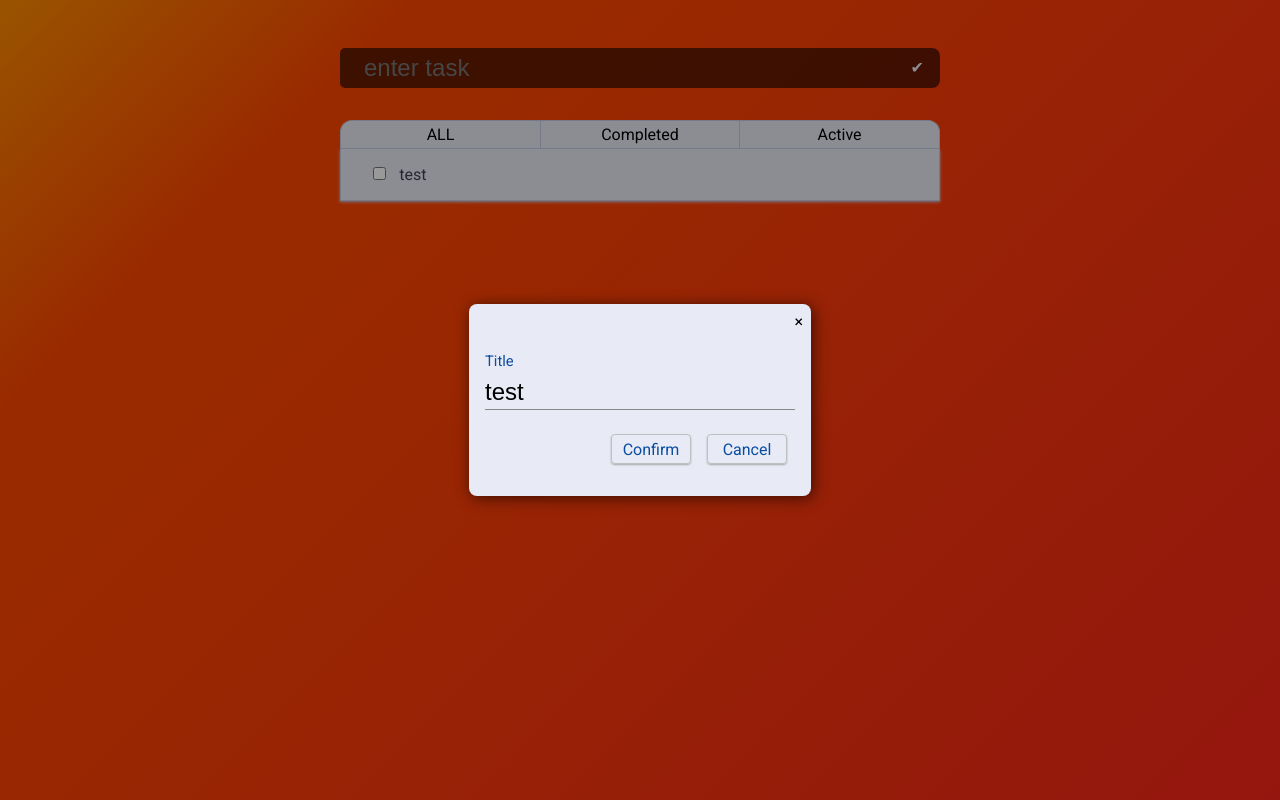
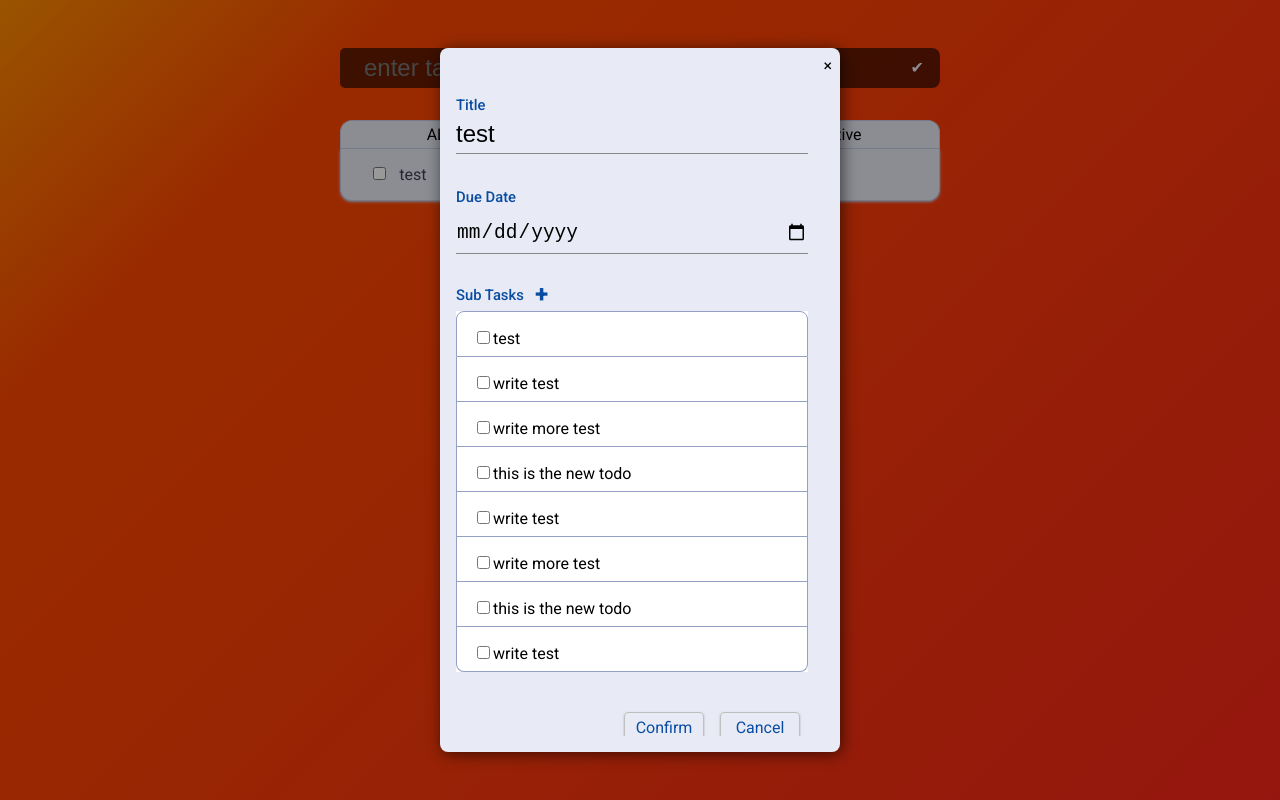
Before and after one commit to akheelsally/React-Apps, a React (Create React App) app: page /123/edit in a window 1280 px wide. Built offline with nearby package versions, Linux system fonts and the light colour scheme.

Commit message:
implemented style for sub tasks

```diff
--- a/src/App.css
+++ b/src/App.css
@@ -10,7 +10,11 @@ body {
   margin: 0; }
 
 body {
+  font-size: 90%;
   font-family: 'Roboto', serif; }
+  @media screen and (min-width: 400px) {
+    body {
+      font-size: 100%; } }
 
 a {
   text-decoration: none;
@@ -49,8 +53,7 @@ a {
     color: #E8EBF5;
     outline: none;
     border: none;
-    width: 85%;
-    min-width: 220px;
+    width: 100%;
     height: 100%;
     padding: .5em 1em;
     border-top-left-radius: 5px;
@@ -93,7 +96,9 @@ a {
       border: 1px solid #C4CBE2;
       border-top: none; }
       .todo-item-container .todo-item-list .todo-item:last-of-type {
-        box-shadow: 0 1px 3px #C4CBE2; }
+        box-shadow: 0 1px 3px #C4CBE2;
+        border-bottom-left-radius: .75em;
+        border-bottom-right-radius: .75em; }
       .todo-item-container .todo-item-list .todo-item .checkbox {
         margin: 0 1em 0 0;
         background: red; }
@@ -142,7 +147,8 @@ a {
     padding: 3em 1em 1em;
     top: 50%;
     left: 50%;
-    min-width: 250px;
+    width: 90%;
+    max-width: 400px;
     transform: translate(-50%, -50%);
     box-shadow: 2px 2px 15px rgba(0, 0, 0, 0.6);
     border-radius: .5em; }
@@ -152,20 +158,36 @@ a {
       right: .5em; }
     .fs .modal .model-content {
       display: flex;
-      flex-direction: column; }
+      flex-direction: column;
+      justify-content: space-between;
+      max-height: 80vh;
+      overflow-y: auto;
+      padding-right: 1em; }
       .fs .modal .model-content .modal-label {
+        position: relative;
         color: #094CA2;
-        font-size: .925em; }
+        font-size: .925em;
+        font-weight: 500; }
+        .fs .modal .model-content .modal-label:nth-of-type(n+2) {
+          margin: 1.5em 0 .5em; }
+        .fs .modal .model-content .modal-label .subtask-add-btn {
+          position: absolute;
+          top: 50%;
+          padding: .25em .5em;
+          font-weight: 900;
+          font-size: 1.5em;
+          transform: translateY(-50%); }
       .fs .modal .model-content .modal-input {
         font-size: 1.5em;
         font-weight: 500;
         height: 40px;
         width: 100%;
-        padding: .5em 0 .3em 0;
+        padding: .5em 0;
         background: inherit;
         border: #fff;
         outline: none;
-        border-bottom: 1.5px solid #888; }
+        border-bottom: 1.5px solid #888;
+        margin-bottom: .5em; }
         .fs .modal .model-content .modal-input:focus {
           border-bottom: 1.5px solid #094CA2; }
       .fs .modal .model-content .btn-group {
@@ -173,7 +195,8 @@ a {
         justify-content: space-around;
         align-items: center;
         padding: 1em 0 .5em 0;
-        align-self: flex-end; }
+        align-self: flex-end;
+        margin: 1em 0; }
         .fs .modal .model-content .btn-group .btn-modal {
           display: inline-block;
           text-align: center;
@@ -200,13 +223,52 @@ a {
           .fs .modal .model-content .btn-group .cancel:hover {
             background: linear-gradient(to bottom, #C31B12 0%, #A00901 20%, #A00901 80%, #C31B12 100%); }
 
+.subtask-list-container {
+  width: 100%; }
+  .subtask-list-container .subtask-list {
+    list-style: none;
+    padding: 0;
+    background: #fff;
+    margin: 0; }
+    .subtask-list-container .subtask-list .subtask-list-item {
+      position: relative;
+      padding: 1em 0 .5em 1em;
+      border: 1px solid #949FC4; }
+      .subtask-list-container .subtask-list .subtask-list-item:first-of-type {
+        border-top-left-radius: .5em;
+        border-top-right-radius: .5em; }
+      .subtask-list-container .subtask-list .subtask-list-item:nth-of-type(n+2) {
+        border-top: none; }
+      .subtask-list-container .subtask-list .subtask-list-item:last-of-type {
+        border-bottom-left-radius: .5em;
+        border-bottom-right-radius: .5em; }
+      .subtask-list-container .subtask-list .subtask-list-item .edit {
+        position: absolute;
+        font-size: 1.5em;
+        top: calc(50% - .75em);
+        right: 1.75em;
+        color: #999;
+        display: none; }
+      .subtask-list-container .subtask-list .subtask-list-item .delete {
+        position: absolute;
+        font-size: 2em;
+        top: calc(50% - .75em);
+        right: .5em;
+        color: crimson;
+        display: none; }
+      .subtask-list-container .subtask-list .subtask-list-item:hover .delete,
+      .subtask-list-container .subtask-list .subtask-list-item:hover .edit {
+        display: block; }
+
 .notification {
   display: flex;
   justify-content: center;
   align-items: center;
   flex-direction: column;
   background: #E8EBF5;
-  padding: 3em 1em; }
+  padding: 3em 1em;
+  border-bottom-left-radius: .75em;
+  border-bottom-right-radius: .75em; }
   .notification .notification-content .notification-heading {
     font-weight: 500;
     text-align: center;
--- a/src/App.js
+++ b/src/App.js
@@ -1,5 +1,5 @@
 import React, { Component } from 'react'
-import Edit from './components/edit'
+import DetailedView from './components/edit'
 import TodoInput from './components/todo-input'
 import TodoItemContainer from './components/todo-item-container'
 import './App.css'
@@ -19,7 +19,19 @@ import {
 class App extends Component {
 
     state = {
-      tasks: [{title: 'test', id: 123, completed: false}]
+      tasks: [{title: 'test', id: 123, completed: false, dueDate: new  Date('2017/04/08'),
+                subtasks:[
+                  {title: 'test', id: 123, completed: false},
+                  {id: 123, title: 'write test', completed: false},
+                  {id: 456, title: 'write more test', completed: false},
+                  {id: 789, title: 'this is the new todo', completed: false},
+                  {id: 458, title: 'write test', completed: false},
+                  {id: 799, title: 'write more test', completed: false},
+                  {id: 777, title: 'this is the new todo', completed: false},
+                  {id: 555, title: 'write test', completed: false}
+                ]
+              }
+            ]
     }
 
   deleteTask = (id) => {
@@ -57,11 +69,15 @@ class App extends Component {
             tasks={this.state.tasks}
             deleteTask={this.deleteTask}
             updateTask={this.updateTask}
+            isFilter={true}
+            listClass={'todo-item-list'}
+            containerClass={'todo-item-container' }
+            itemClass={'todo-item'}
           />
           <Route
             path='/:task/edit'
             render={(props) =>
-              <Edit
+              <DetailedView
                 updateTask={this.updateTask}
                 task={this.findTask(props.match.params.task)}
                 {...props}
--- a/src/App.scss
+++ b/src/App.scss
@@ -18,7 +18,11 @@ body {
 }
 
 body {
+  font-size: 90%;
   font-family: 'Roboto', serif;
+  @media screen and (min-width:400px) {
+    font-size: 100%;
+  }
 }
 
 a {
@@ -62,8 +66,7 @@ a {
     color:#E8EBF5;
     outline: none;
     border: none;
-    width:85%;
-    min-width:220px;
+    width:100%;
     height:100%;
     padding:.5em 1em;
     border-top-left-radius:  5px;
@@ -115,6 +118,8 @@ a {
       border-top:none;
       &:last-of-type{
         box-shadow: 0 1px 3px #C4CBE2;
+        border-bottom-left-radius: .75em;
+        border-bottom-right-radius: .75em;
       }
       .checkbox {
         margin: 0 1em 0 0;
@@ -176,7 +181,8 @@ a {
     padding:3em 1em 1em;
     top: 50%;
     left: 50%;
-    min-width: 250px;
+    width: 90%;
+    max-width: 400px;
     transform: translate(-50%,-50%);
     box-shadow: 2px 2px 15px rgba(0,0,0,0.6);
     border-radius: .5em;
@@ -188,30 +194,52 @@ a {
     .model-content {
       display: flex;
       flex-direction: column;
+      justify-content: space-between;
+      max-height: 80vh;
+      overflow-y: auto;
+      padding-right:1em;
       .modal-label {
+        position: relative;
         color: #094CA2;
         font-size: .925em;
+        font-weight: 500;
+        &:nth-of-type(n+2) {
+          margin:1.5em 0 .5em;
+
+        }
+        .subtask-add-btn {
+          position: absolute;
+          top:50%;
+          padding:.25em .5em;
+          font-weight: 900;
+          font-size: 1.5em;
+          transform: translateY(-50%)
+        }
+
        }
       .modal-input {
         font-size: 1.5em;
         font-weight: 500;
         height: 40px;
         width: 100%;
-        padding:.5em 0 .3em 0;
+        padding:.5em 0;
         background: inherit;
         border:#fff;
         outline: none;
         border-bottom: 1.5px solid #888;
+        margin-bottom: .5em;
         &:focus {
           border-bottom: 1.5px solid #094CA2;
         }
       }// end of modal-input
+
       .btn-group {
         display: flex;
         justify-content: space-around;
         align-items: center;
         padding:1em 0 .5em 0;
         align-self: flex-end;
+        margin:1em 0;
         .btn-modal {
           display:inline-block;
           text-align:center;
@@ -247,6 +275,53 @@ a {
     }//end of model content
   }//end of model
 }// end of fsy
+.subtask-list-container {
+  width: 100%;
+  .subtask-list {
+    list-style: none;
+    padding: 0;
+    background: #fff;
+    margin: 0;
+    .subtask-list-item {
+      position: relative;
+      padding: 1em 0 .5em 1em;
+      border: 1px solid #949FC4;
+      &:first-of-type {
+        border-top-left-radius: .5em;
+        border-top-right-radius: .5em;
+      }
+      &:nth-of-type(n+2) {
+        border-top: none;
+      }
+      &:last-of-type {
+        border-bottom-left-radius: .5em;
+        border-bottom-right-radius: .5em;
+      }
+      .edit {
+        position: absolute;
+        font-size: 1.5em;
+        top: calc(50% - .75em);
+        right: 1.75em;
+        color: #999;
+        display: none;
+      }
+      .delete {
+        position: absolute;
+        font-size: 2em;
+        top: calc(50% - .75em);
+        right: .5em;
+        color:crimson;
+        display: none;
+
+      }
+      &:hover  .delete,
+      &:hover .edit {
+        display: block;
+      }
+    }
+  }
+
+}
 
 
 .notification {
@@ -256,6 +331,8 @@ a {
   flex-direction: column;
   background: $todoLisItemBackgroundColor;
   padding: 3em 1em;
+  border-bottom-left-radius: .75em;
+  border-bottom-right-radius: .75em;
    .notification-content {
      .notification-heading {
         font-weight: 500;
--- a/src/components/edit.js
+++ b/src/components/edit.js
@@ -1,50 +1,88 @@
 import React, { Component } from 'react'
+import SubTaskSection from './sub-task-section'
+import TodoItemContainer from './todo-item-container'
 
-const Edit = (props) => {
-  var titleUpdateInput;
-  const exit = () => {
-    props.history.push('/');
+
+class DetailedView extends Component {
+
+    state = {
+      editing: false
     }
 
-  const update = () => {
-    var title = titleUpdateInput.value.trim();
-    if (!title) { return }
-    props.updateTask({...props.task, title})
-    exit()
-
+    deleteSubTask = () => {
+      alert('sub delete')
     }
 
-  const handleKeyPress = (e) => {
-    if (e.which === 13) { update() }
-    if (e.which === 27) { exit() }
+    updateSubTask = () => {
+      alert('sub edit')
     }
+
+    exit = () => {
+      this.props.history.push('/');
+    }
+
+    update = () => {
+      var title = this.titleUpdateInput.value.trim();
+      if (!title) { return }
+      this.props.updateTask({...this.props.task, title})
+      this.exit()
+    }
+
+    handleKeyPress = (e) => {
+      if (e.which === 13) { this.update() }
+      if (e.which === 27) { this.exit() }
+    }
+
+    render () {
       return (
         <div
           className="fs"
-      onClick={(e) => e.target.className === 'fs' ? exit() : null}
+          onClick={(e) => e.target.className === 'fs' ? this.exit() : null}
         >
           <div className='modal'>
             <span
               className='close'
-          onClick={exit}>&times;</span>
+              onClick={this.exit}>&times;</span>
             <div className='model-content'>
               <label className='modal-label' htmlFor='task-edit-input'>Title</label>
               <input
                 id='task-edit-input'
                 className='modal-input'
                 type='text'
-            defaultValue={props.task.title}
-            ref={el => { titleUpdateInput = el }}
-            onKeyUp={handleKeyPress}
+                defaultValue={this.props.task.title}
+                ref={el => { this.titleUpdateInput = el }}
+                onKeyUp={this.handleKeyPress}
               />
+              <label className='modal-label' htmlFor='dueDate'>Due Date</label>
+              <input
+                id='dueDate'
+                className='modal-input'
+                type='date'
+                defaultValue={this.props.task.dueDate}
+              />
+              <label className='modal-label'>Sub Tasks <span className='subtask-add-btn'>+</span></label>
+              <TodoItemContainer
+              tasks={this.props.task.subtasks}
+              deleteTask={this.deleteSubTask}
+              updateTask={this.updateSubTask}
+              listClass={'subtask-list'}
+              containerClass={'subtask-list-container' }
+              itemClass={'subtask-list-item '}
+            />
+
               <div className="btn-group">
-            <span className='btn-modal' onClick={update} >Confirm</span>
-            <span className='btn-modal' onClick={exit}>Cancel</span>
+                <span className='btn-modal' onClick={this.update} >Confirm</span>
+                <span className='btn-modal' onClick={this.exit}>Cancel</span>
               </div>
             </div>
           </div>
         </div>
+
         )
-} // end of Edit
+    }
 
-export default Edit;
+
+}
+
+
+export default DetailedView;
--- /dev/null
+++ b/src/components/sub-task-section.js
@@ -0,0 +1,31 @@
+import React from 'react'
+import TodoItem from './todo-item'
+
+const SubTaskSection = (props) => {
+  return (
+    <ul className='subtask-list'>
+      <li className='subtask-list-item'>subtask1</li>
+      <li className='subtask-list-item'>subtask1</li>
+      <li className='subtask-list-item'>subtask1</li>
+      <li className='subtask-list-item'>subtask1</li>
+      <li className='subtask-list-item'>subtask1</li>
+      <li className='subtask-list-item'>subtask1</li>
+      <li className='subtask-list-item'>subtask1</li>
+      <li className='subtask-list-item'>subtask1</li>
+      <li className='subtask-list-item'>subtask1</li>
+      <li className='subtask-list-item'>subtask1</li>
+      <li className='subtask-list-item'>subtask1</li>
+      <li className='subtask-list-item'>subtask1</li>
+      <li className='subtask-list-item'>subtask1</li>
+      <li className='subtask-list-item'>subtask1</li>
+      <li className='subtask-list-item'>subtask1</li>
+      <li className='subtask-list-item'>subtask1</li>
+      <li className='subtask-list-item'>subtask1</li>
+      <li className='subtask-list-item'>subtask1</li>
+      <li className='subtask-list-item'>subtask1</li>
+      <li className='subtask-list-item'>subtask1</li>
+    </ul>
+  )
+}
+
+export default SubTaskSection
--- a/src/components/todo-item-container.js
+++ b/src/components/todo-item-container.js
@@ -14,14 +14,14 @@ class TodoItemContainer extends Component {
     return this.state.filter === 'Completed'? word : word2
   }
 
-  rendertaskItems = (arr) => {
+  rendertaskItems = (arr,itemClass) => {
     arr = this.filterData(arr)
-    if (arr.length === 0 ) {
+    if (!arr || arr.length === 0 ) {
       return (
         <div className='notification'>
           <div className='notification-content'>
             <h3 className='notification-heading'>
-               No {this.getFilterStatus(true)} Tasks Remaining
+               No {this.getFilterStatus(true)} Tasks available
             </h3>
             <p className='notification-description'>
                Please {this.getFilterStatus()} more tasks
@@ -37,7 +37,8 @@ class TodoItemContainer extends Component {
           key={task.id}
           deleteTask={this.props.deleteTask}
           updateTask={this.props.updateTask}
-          task={task} />
+          task={task}
+          itemClass={itemClass} />
       )
     })
   }
@@ -60,10 +61,10 @@ class TodoItemContainer extends Component {
 
   render () {
     return (
-      <div className='todo-item-container'>
-        <ToggleBtn labels={['ALL', 'Completed', 'Active']} func={this.setFilter} />
-        <ul className='todo-item-list'>
-          {this.rendertaskItems(this.props.tasks)}
+      <div className={this.props.containerClass}>
+       {this.props.isFilter && <ToggleBtn labels={['ALL', 'Completed', 'Active']} func={this.setFilter} />}
+        <ul className={this.props.listClass}>
+          {this.rendertaskItems(this.props.tasks, this.props.itemClass)}
         </ul>
       </div>
     )
--- a/src/components/todo-item.js
+++ b/src/components/todo-item.js
@@ -11,7 +11,7 @@ const TodoItem = (props) => {
   }
   const deleteTask = partialApply(props.deleteTask, props.task.id)
   return (
-    <li className='todo-item'>
+    <li className={props.itemClass}>
       <input
         type='checkbox'
         className='checkbox'
--- a/src/components/toggle-btn.js
+++ b/src/components/toggle-btn.js
@@ -4,10 +4,9 @@ import { partialApply } from '../libs/todoHelpers'
 
 class ToggleBtn extends Component {
 
-    state = {
+  state = {
       active: null,
-    }
-
+  }
 
  updateFilter = (filter, func, index) => {
     func(filter);
```
Lines whose indentation alone changed are shown as unchanged.
